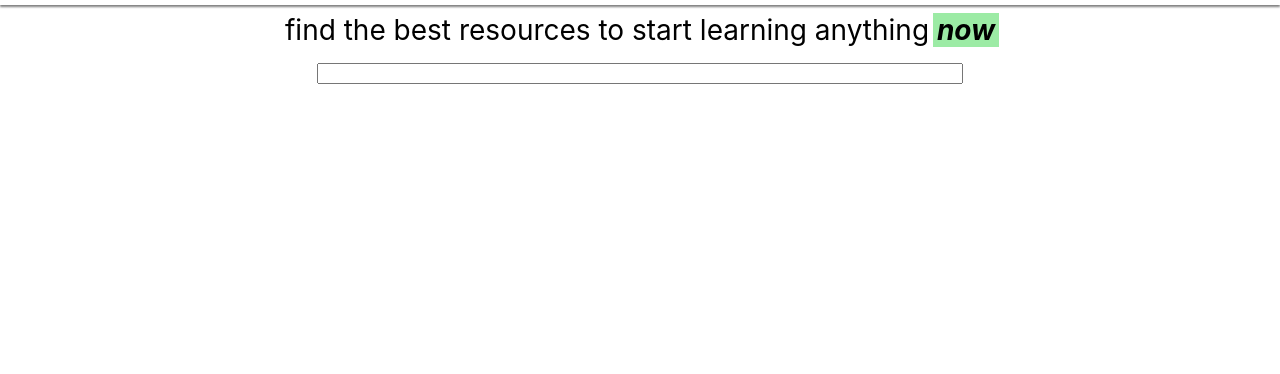
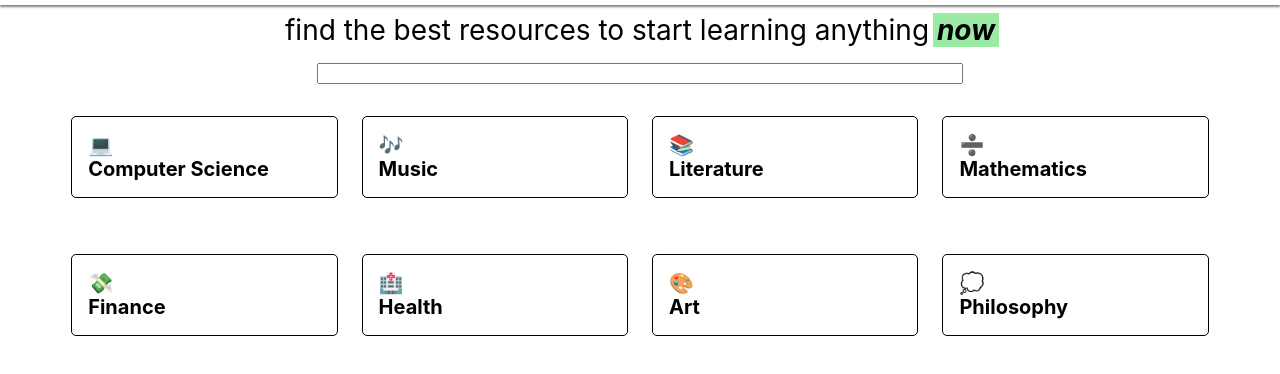
Before and after one commit to SolonEDU/resourceful, a website: page index.html in a window 1280 px wide. Shown: the part 60-434 px from the top of the page. Drawn offline with Linux system fonts and the light colour scheme.

Commit message:
Add category grid

```diff
--- a/index.html
+++ b/index.html
@@ -31,6 +31,42 @@
                     <input type="text">
                 </form>
             </div>
+            <div id="category-container">
+                <div class="category">
+                    <div class="cat-emoji">💻</div>
+                    <div class="cat-title">Computer Science</div>
+                </div>
+                <div class="category">
+                    <div class="cat-emoji">🎶</div>
+                    <div class="cat-emoji"></div>
+                    <div class="cat-title">Music</div>
+                </div>
+                <div class="category">
+                    <div class="cat-emoji">📚</div>
+                    <div class="cat-title">Literature</div>
+                </div>
+                <div class="category">
+                    <div class="cat-emoji">➗</div>
+                    <div class="cat-title">Mathematics</div>
+                </div>
+                <div class="category">
+                    <div class="cat-emoji">💸</div>
+                    <div class="cat-title">Finance</div>
+                </div>
+                <div class="category">
+                    <div class="cat-emoji">🏥</div>
+                    <div class="cat-title">Health</div>
+                </div>
+                <div class="category">
+                    <div class="cat-emoji">🎨</div>
+                    <div class="cat-title">Art</div>
+                </div>
+                <div class="category">
+                    <div class="cat-emoji">💭</div>
+                    <div class="cat-title">Philosophy</div>
+                </div>
+
+            </div>
         </section>
     </main>
 </body>
--- a/main.css
+++ b/main.css
@@ -118,3 +118,28 @@ section summary {
     color: black;
     text-decoration: none;
 }
+
+#category-container {
+    display: grid;
+    width: 90%;
+    grid-template-columns: repeat(auto-fill, minmax(240px, 1fr));
+    gap: 1.5rem;
+}
+
+.category {
+    margin-top: 2rem;
+    padding: 1rem;
+    border-radius: 5px;
+    border: 1px solid black;
+}
+
+.cat-emoji {
+    text-align: left;
+    font-size: 1.25rem;
+}
+
+.cat-title {
+    text-align: left;
+    font-size: 1.25rem;
+    font-weight: bold;
+}
```
